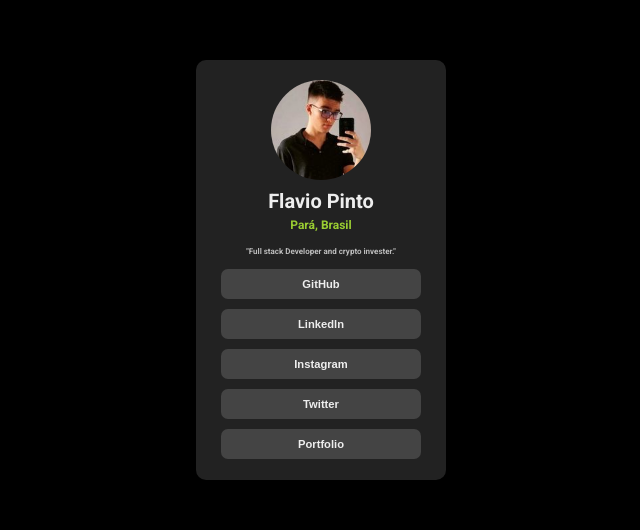
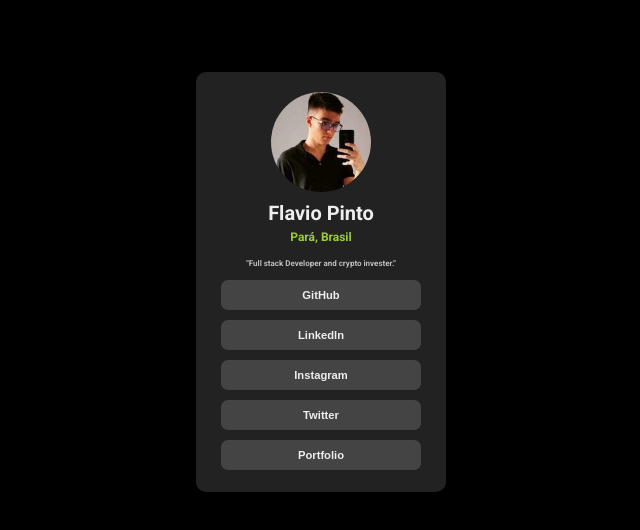
Before and after one commit to LuizFlavioPinto/SocialLinksProfile, a plain HTML site: page index.html in a window 1280 px wide. Shown: the part 118-648 px from the top of the page, without its empty margins (319-959 px from the left). Drawn offline with Linux system fonts and the light colour scheme.

Commit message:
Maxmizing code quality
1. Added an alt to the img to get de accessibility better
2. Added a reset of the styles of the browser, this way the style will be the same for all the browsers
3. Changed the centralizing elements solution to flexbox, a much modern and coherent solution

```diff
--- a/index.html
+++ b/index.html
@@ -18,7 +18,7 @@
   <main>
 
     <div class="margin">
-        <img src="assets/images/avatar-eu.jpg">
+        <img alt="My photo" src="assets/images/avatar-eu.jpg">
         <div class="texts">
           <h1 class="name">Flavio Pinto</h1>
           <h2 class="location">Pará, Brasil</h2>
--- a/style.css
+++ b/style.css
@@ -1,15 +1,19 @@
+* {
+	margin: 0;
+	padding: 0;
+	box-sizing: border-box;
+}
+
 body {
 	background-color: black ;
-	position: relative;
-    height: 95vh;
+	display: flex;
+	justify-content: center;
+	align-items: center;
+    height: 100vh;
 }
 
 main {
 	background-color: #222222;
-	position: absolute;
-    top: 50%;
-    left: 50%;
-    transform: translate(-50%, -50%);
 	width: 250px;
 	height: 420px;
 	text-align: center;
@@ -46,6 +50,7 @@
 h3 {
 	font-size: 8px;
 	color: #bbbbbb;
+	margin: 7px 0px;
 }
 
 .linkButtons button {
@@ -64,5 +69,4 @@
 	background-color: #9ACD32;
 	cursor: pointer;
 	color: black;
-
 }
```
